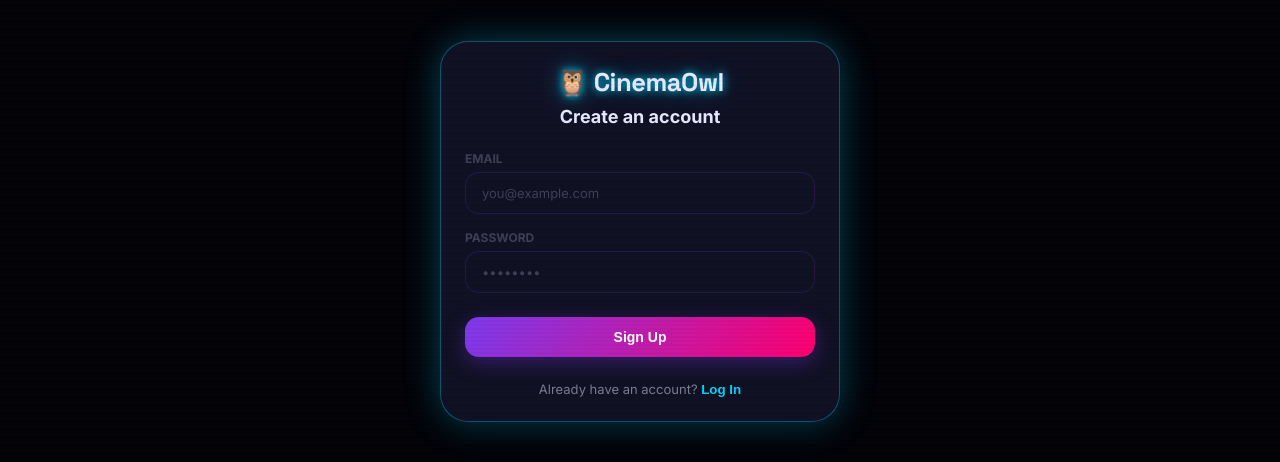
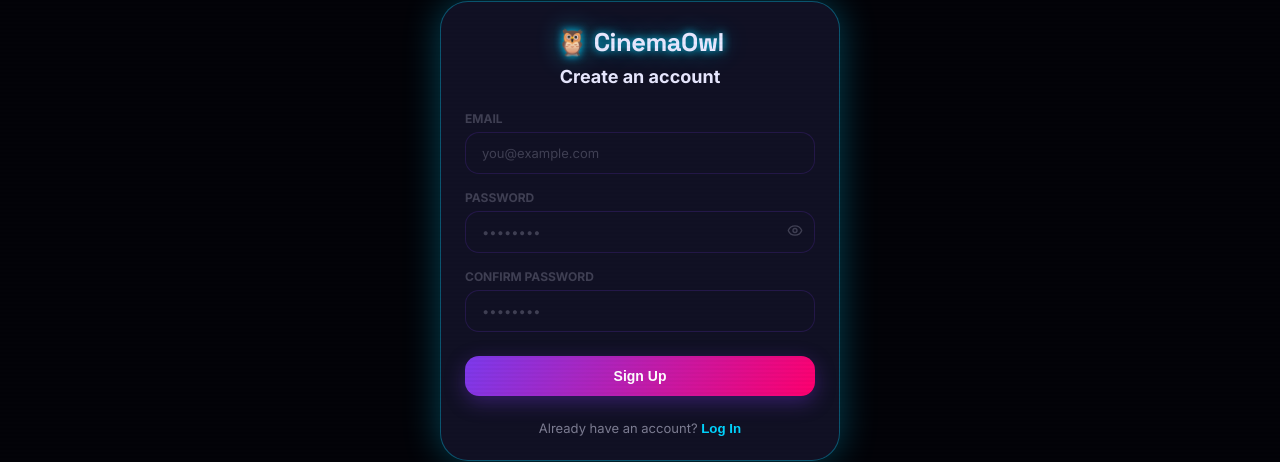
Before and after one commit to NishantChauhan-hub/cinema-owl, a React (Vite) app in the folder frontend/: page /signup in a window 1280 px wide. Shown: the part 92-554 px from the top of the page. Built offline with nearby package versions, Linux system fonts and the light colour scheme; no server answers.

Commit message:
Add confirm password and show toggle

```diff
--- a/frontend/src/pages/AuthPage.jsx
+++ b/frontend/src/pages/AuthPage.jsx
@@ -1,5 +1,6 @@
 import React, { useState, useContext } from "react";
 import { useNavigate } from "react-router-dom";
+import { Eye, EyeOff } from "lucide-react";
 import { AuthContext } from "../context/AuthContext";
 import { apiFetch } from "../utils";
 
@@ -7,6 +8,8 @@ export default function AuthPage({ mode = "login" }) {
   const [isLogin, setIsLogin] = useState(mode === "login");
   const [email, setEmail] = useState("");
   const [password, setPassword] = useState("");
+  const [confirmPassword, setConfirmPassword] = useState("");
+  const [showPassword, setShowPassword] = useState(false);
   const [error, setError] = useState(null);
   const [loading, setLoading] = useState(false);
 
@@ -16,6 +19,12 @@ export default function AuthPage({ mode = "login" }) {
   const handleSubmit = async (e) => {
     e.preventDefault();
     setError(null);
+
+    if (!isLogin && password !== confirmPassword) {
+      setError("Passwords do not match");
+      return;
+    }
+
     setLoading(true);
 
     const endpoint = isLogin ? "/auth/login" : "/auth/signup";
@@ -70,16 +79,42 @@ export default function AuthPage({ mode = "login" }) {
 
           <div>
             <label style={{ display: "block", fontSize: 12, color: "var(--text-dim)", marginBottom: 6, fontWeight: 700, textTransform: "uppercase" }}>Password</label>
+            <div style={{ position: "relative" }}>
               <input
-              type="password"
+                type={showPassword ? "text" : "password"}
                 required
                 value={password}
                 onChange={e => setPassword(e.target.value)}
                 className="chat-in"
-              style={{ width: "100%", borderRadius: "var(--r)", padding: "12px 16px" }}
+                style={{ width: "100%", borderRadius: "var(--r)", padding: "12px 16px", paddingRight: 40 }}
+                placeholder="••••••••"
+              />
+              <button
+                type="button"
+                onClick={() => setShowPassword(!showPassword)}
+                style={{ position: "absolute", right: 12, top: "50%", transform: "translateY(-50%)", color: "var(--text-dim)" }}
+              >
+                {showPassword ? <EyeOff size={16} /> : <Eye size={16} />}
+              </button>
+            </div>
+          </div>
+
+          {!isLogin && (
+            <div>
+              <label style={{ display: "block", fontSize: 12, color: "var(--text-dim)", marginBottom: 6, fontWeight: 700, textTransform: "uppercase" }}>Confirm Password</label>
+              <div style={{ position: "relative" }}>
+                <input
+                  type={showPassword ? "text" : "password"}
+                  required
+                  value={confirmPassword}
+                  onChange={e => setConfirmPassword(e.target.value)}
+                  className="chat-in"
+                  style={{ width: "100%", borderRadius: "var(--r)", padding: "12px 16px", paddingRight: 40 }}
                   placeholder="••••••••"
                 />
               </div>
+            </div>
+          )}
 
           <button
             type="submit"
```
Also changed, not shown: 2 other files (tests, documents, lock files or other folders). Lines whose indentation alone changed are shown as unchanged.
